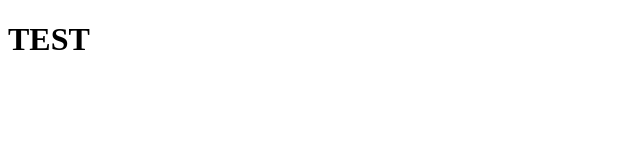
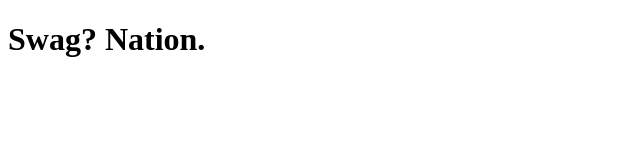
Before and after one commit to DarkBlade307/swagnationband, a plain HTML site: page index.html in a window 1280 px wide. Shown: the whole page, without its empty margins (0-640 px from the left). Drawn offline with Linux system fonts and the light colour scheme.

Commit message:
Update index.html

```diff
--- a/index.html
+++ b/index.html
@@ -1,6 +1,6 @@
 <!DOCTYPE html>
 <html>
 <head>
-<h1>TEST</h1>
+<h1>Swag? Nation.</h1>
 </head>
 </html>
```
